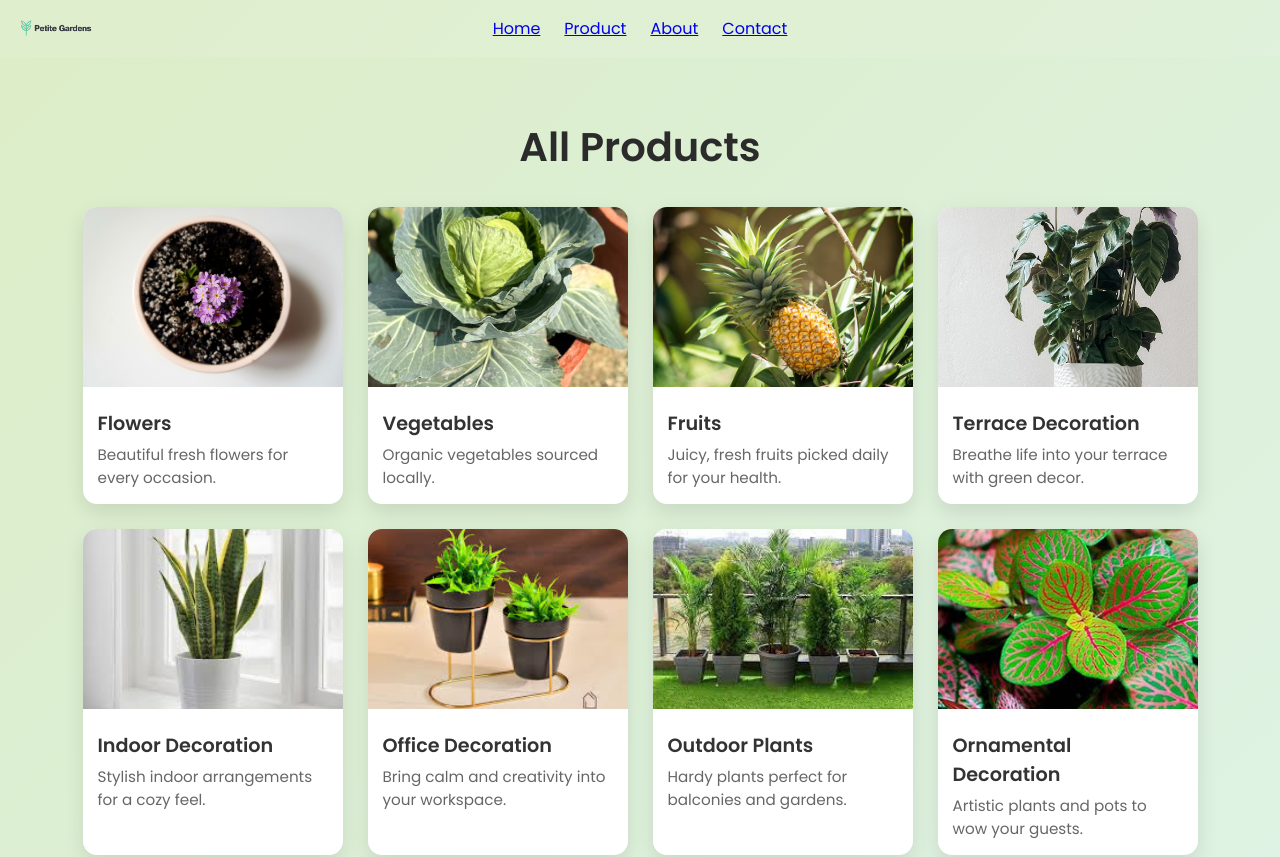
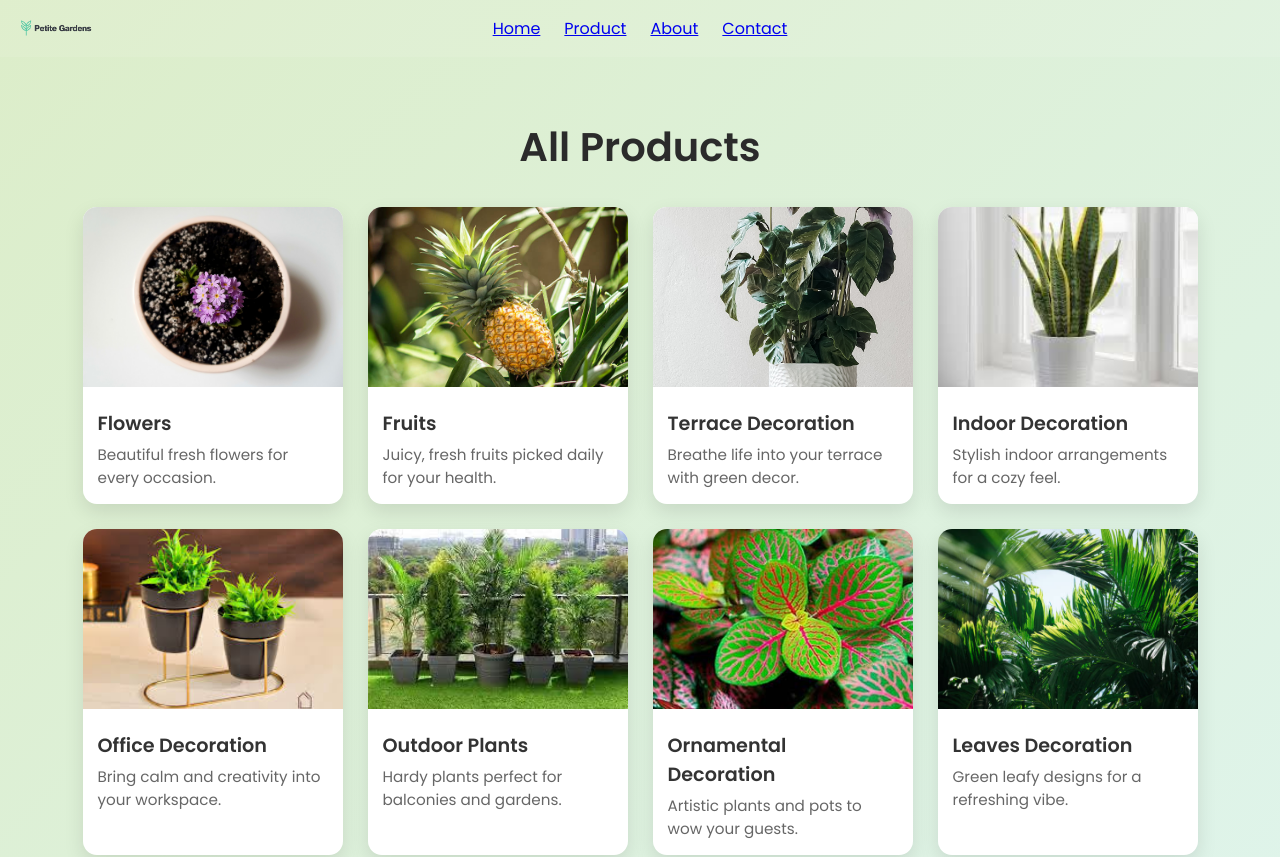
Before and after one commit to Divyapanerkar31/petite, a React (Vite) app: page /product in a window 1280 px wide. Shown: the top 857 px of the page. Built offline with nearby package versions, Linux system fonts and the light colour scheme.

Commit message:
fixed bug

```diff
--- a/src/pages/product.jsx
+++ b/src/pages/product.jsx
@@ -10,12 +10,7 @@ const products = [
     link: "/product/flowers",
 
   },
-  {
-    img: "/img/v/v3.jpg",
-    title: "Vegetables",
-    description: "Organic vegetables sourced locally.",
-    link: "/product/vegetable",
-  },
+
   {
     img: "/img/fruits/u1.jpg",
     title: "Fruits",
```
